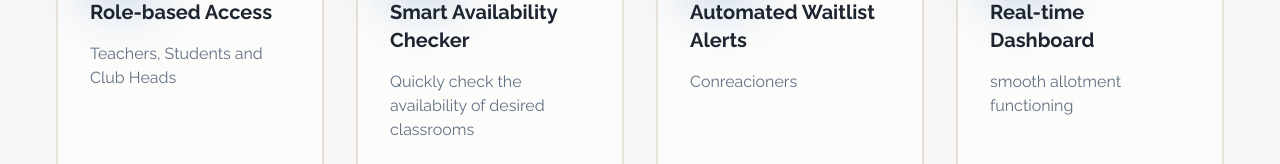
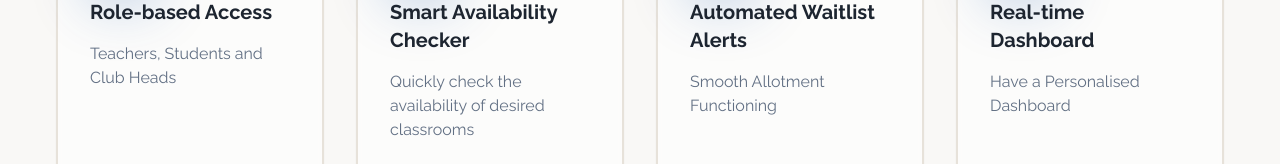
Before and after one commit to rrishi2469/campus-rover-aura, a React (Vite) app: page / in a window 1280 px wide. Shown: the part 1324-1488 px from the top of the page. Built offline with nearby package versions, Linux system fonts and the light colour scheme; the HTML template or start-up script is replaced by a standard one.

Commit message:
Update feature subheadings

```diff
--- a/src/components/Features.tsx
+++ b/src/components/Features.tsx
@@ -17,13 +17,13 @@ const features = [
   {
     icon: Bell,
     title: "Automated Waitlist Alerts",
-    subtitle: "Conreacioners",
+    subtitle: "Smooth Allotment Functioning",
     gradient: "from-teal-500 to-green-500",
   },
   {
     icon: Monitor,
     title: "Real-time Dashboard",
-    subtitle: "smooth allotment functioning",
+    subtitle: "Have a Personalised Dashboard",
     gradient: "from-purple-500 to-pink-500",
   },
 ];
```
